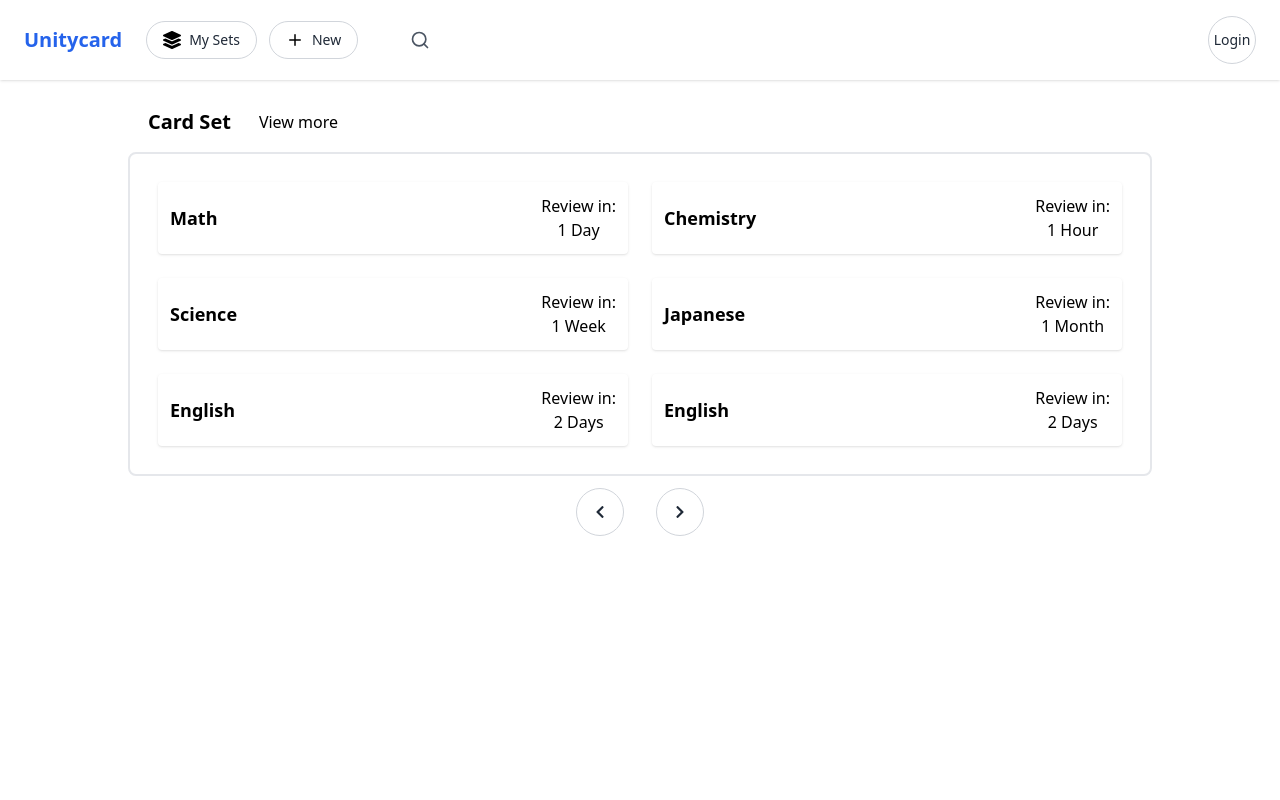
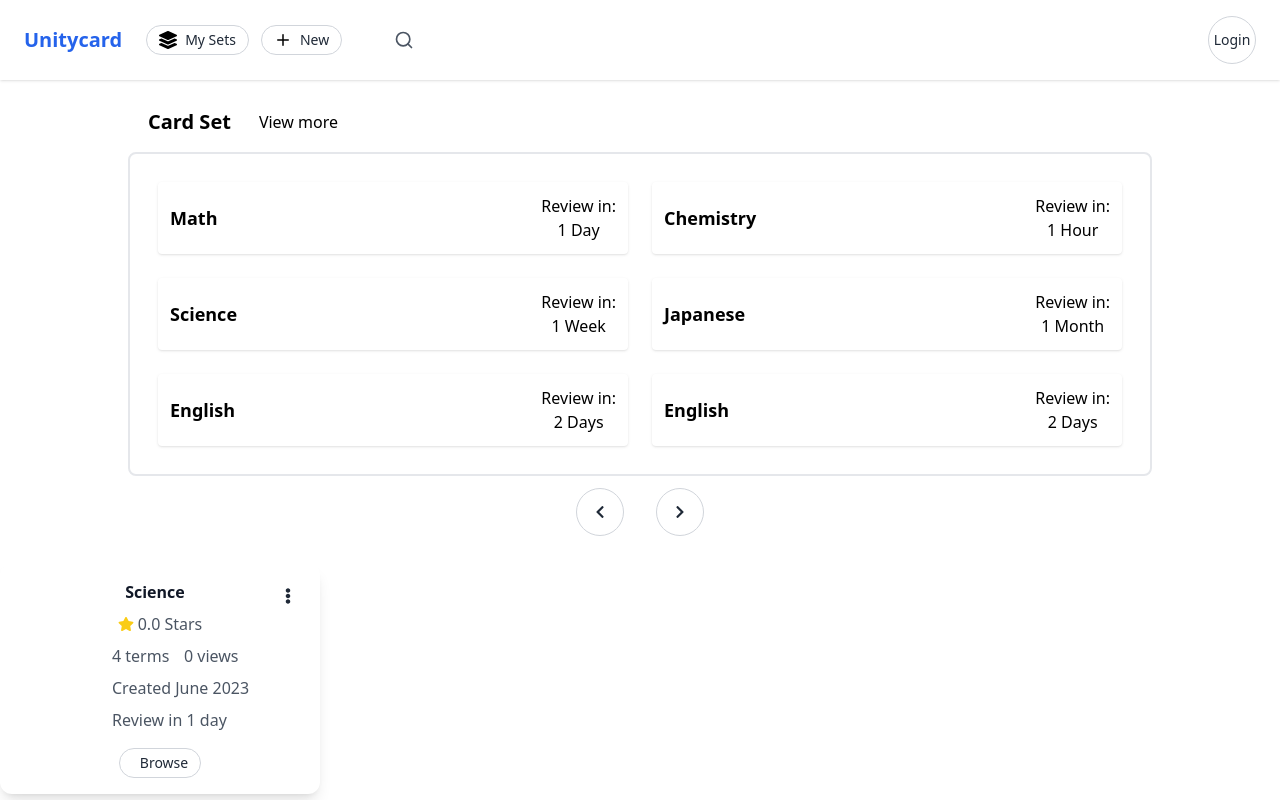
Before and after one commit to JayCenxx/forgetCurve, a React (Create React App) app in the folder forgetcurve_react/: page / in a window 1280 px wide. Built offline with nearby package versions, Linux system fonts and the light colour scheme.

Commit message:
header fixing

```diff
--- a/forgetcurve_react/src/App.js
+++ b/forgetcurve_react/src/App.js
@@ -1,4 +1,5 @@
 // App.js
+import CardSetDetails from "./components/CardSetDetails";
 import CardSetMain from "./components/CardSetMain";
 import Header from "./components/header/Header";
 
@@ -7,7 +8,7 @@ function App() {
     <>
       <Header />
       <CardSetMain/>
-
+   <CardSetDetails/>
     </>
   );
 }
--- a/forgetcurve_react/src/components/CardSetDetails.js
+++ b/forgetcurve_react/src/components/CardSetDetails.js
@@ -0,0 +1,50 @@
+import { buttonStyle } from "../style/styles";
+import { FaStar } from "react-icons/fa";
+import ThreedotsButton from "./buttons/ThreedotsButton";
+
+
+const CardSetDetails = () => {
+  return (
+    <main className="bg-white shadow-lg rounded-xl p-4 max-w-xs w-full ">
+      <section className="flex flex-row ">
+        <div className="basis-5/12"></div>
+        <div className="text-md font-semibold text-gray-900">Science</div>
+        <div className="basis-4/12"></div>
+          <ThreedotsButton />
+      </section>
+
+      <section className="flex items-center justify-center">
+        <div className="flex items-center space-x-1">
+          <FaStar className="text-yellow-400 "/>
+          <span className="text-md text-gray-600">0.0 Stars</span>
+        </div>
+      </section>
+
+      <section className="flex flex-row mt-2 ">
+       <div className="basis-24 "></div>
+          <div className="basis-1/4  text-md text-gray-600">4 terms</div>
+          <div className="basis-1/4 text-md text-gray-600 "> 0 views</div>
+      </section>
+
+      <section className="flex flex-row mt-2">
+      <div className="basis-24 "></div>
+      <div className="basis-2/4 text-md text-gray-600 ">Created June 2023</div>
+      </section>
+
+      <section className="flex flex-row mt-2">
+      <div className="basis-24 "></div>
+      <div className="basis-2/4 text-md text-gray-600 ">Review in 1 day</div>
+      </section>
+
+      <section className="flex items-center justify-center mt-4">
+        {/*Login Button */}
+        <button className={`${buttonStyle.pill_container} `}>
+          <div className={`${buttonStyle.pill_span} `}>Browse</div>
+        </button>
+      </section>
+
+    </main>
+  );
+};
+
+export default CardSetDetails;
--- a/forgetcurve_react/src/components/CardSetMain.js
+++ b/forgetcurve_react/src/components/CardSetMain.js
@@ -14,13 +14,13 @@ console.log(sampleJson);
       </section>
 
       {/* the Card List , affect the outside border & setup rules for the grid */}
-      <main className="border-2 border-gray-200 rounded-lg p-4 grid grid-cols-1 sm:grid-cols-2 ">
+      <section className="border-2 border-gray-200 rounded-lg p-4 grid grid-cols-1 sm:grid-cols-2 ">
         {sampleJson.map((card, index) => {
           return (
             // affect the outside of the card
-            <section key={index} className=" rounded shadow m-3 ">
+            <div key={index} className=" rounded shadow m-3 ">
               {/* affect inside each card */}
-              <section className="flex p-3 justify-between items-center  ">
+              <div className="flex p-3 justify-between items-center  ">
                 <h3 className="text-lg font-semibold cursor-pointer hover:underline ">
                   {card.subject}
                 </h3>
@@ -28,11 +28,11 @@ console.log(sampleJson);
                   <p>Review in:</p>
                   <p className="text-center"> {card.reviewTime}</p>
                 </div>
-              </section>
-            </section>
+              </div>
+            </div>
           );
         })}
-      </main>
+      </section>
 
       {/* arrow key to move to next page */}
       <ArrowButtons></ArrowButtons>
--- a/forgetcurve_react/src/components/buttons/ArrowButton.js
+++ b/forgetcurve_react/src/components/buttons/ArrowButton.js
@@ -1,4 +1,3 @@
-import React from "react";
 import { FaChevronLeft, FaChevronRight } from "react-icons/fa";
 import { buttonStyle } from "../../style/styles";
 
--- /dev/null
+++ b/forgetcurve_react/src/components/buttons/ThreedotsButton.js
@@ -0,0 +1,11 @@
+import { FaEllipsisV } from 'react-icons/fa'; // Make sure you have react-icons installed
+
+const ThreedotsButton = () => {
+  return (
+    <button className="p-2 rounded-lg  hover:bg-gray-300 focus:outline-none focus:ring-2 focus:ring-gray-400 ">
+      <FaEllipsisV className="text-gray-800" />
+    </button>
+  );
+};
+
+export default ThreedotsButton;
--- a/forgetcurve_react/src/components/header/CollapsibleMenu.js
+++ b/forgetcurve_react/src/components/header/CollapsibleMenu.js
@@ -1,10 +1,8 @@
 import React, { useState } from "react";
-import {
-  FiMenu,
-  FiX,
-  FiHome
-} from "react-icons/fi"; // Assuming these are the icons you want to use
+import { FiMenu, FiX, FiHome } from "react-icons/fi"; // Assuming these are the icons you want to use
 import MenuItem from "./MenuItem";
+import { FaLayerGroup } from "react-icons/fa";
+import { FiPlus } from "react-icons/fi";
 
 const CollapsibleMenu = () => {
   const [isExpanded, setIsExpanded] = useState(false);
@@ -12,7 +10,10 @@ const CollapsibleMenu = () => {
   return (
     <main className="relative pr-6 sm:hidden ">
       {/* Menu Icon - This icon will toggle the menu */}
-      <button onClick={() => setIsExpanded(!isExpanded)} className="text-xl text-gray-700 hover:text-gray-900 rounded-full p-2     border-gray-300 shadow-lg cursor-pointer  focus:ring-2 focus:ring-offset-2 focus:ring-blue-600">
+      <button
+        onClick={() => setIsExpanded(!isExpanded)}
+        className="text-xl text-gray-700 hover:text-gray-900 rounded-full p-2 border-gray-300 shadow-lg cursor-pointer  focus:ring-2 focus:ring-offset-2 focus:ring-gray-600"
+      >
         {isExpanded ? <FiX /> : <FiMenu />}{" "}
         {/* Toggle between open and close icons */}
       </button>
@@ -22,14 +23,22 @@ const CollapsibleMenu = () => {
         className={`${isExpanded ? "fixed" : "hidden"}
         inset-y-0 left-0 w-3/4 h-screen bg-white shadow-md z-10 overflow-y-auto`}
       >
-
         {/* Close Icon */}
-        <button onClick={() => setIsExpanded(false)} className="text-xl text-gray-700 hover:text-gray-900 rounded-full p-2  m-4  border border-gray-300 shadow-lg cursor-pointer  focus:ring-2 focus:ring-offset-2 focus:ring-gray-600">
+        <button
+          onClick={() => setIsExpanded(false)}
+          className="text-xl text-gray-700 hover:text-gray-900 rounded-full p-2  m-4  border border-gray-300 shadow-lg cursor-pointer  focus:ring-2 focus:ring-offset-2 focus:ring-gray-600">
           <FiX /> {/* Icon to close the menu */}
         </button>
 
-        <div className="bg-white shadow-lg rounded-lg">
-          <MenuItem icon={<FiHome />} text="Overview" />
+
+        {/* myset */}
+        <div className="shadow-md rounded-lg">
+        <MenuItem icon={<FaLayerGroup />} text="My Sets" />
+        </div>
+
+        {/* Add Button */}
+        <div className="shadow-md rounded-lg">
+        <MenuItem icon={<FiPlus />} text="New" />
         </div>
       </section>
     </main>
--- a/forgetcurve_react/src/components/header/MenuItem.js
+++ b/forgetcurve_react/src/components/header/MenuItem.js
@@ -6,7 +6,6 @@ const MenuItem = ({ icon, text }) => {
           {icon}
           <span className="ml-3">{text}</span>
         </div>
-        {/* <FiChevronRight /> You can use any right arrow icon here */}
       </main>
     );
   };
--- a/forgetcurve_react/src/style/styles.js
+++ b/forgetcurve_react/src/style/styles.js
@@ -2,11 +2,12 @@
 
 const buttonStyle = {
   pill_container:
-    "flex items-center justify-center px-4 py-2  border border-gray-300 rounded-full  hover:bg-gray-100 focus:outline-none  ",
+    "flex items-center justify-center px-3 py-1  border border-gray-300 rounded-full  hover:bg-gray-100 focus:outline-none  ",
   pill_span: "ml-2 font-medium text-sm text-gray-800",
   round_container: "flex items-center justify-center p-2 border border-gray-300 rounded-full hover:bg-gray-100   h-12 w-12",
   round_span: "font-medium text-sm text-gray-800",
-  colorRing: "focus:ring-2  focus:ring-gray-500"
+  colorRing: "focus:ring-2  focus:ring-gray-500 focus:outline-none",
+  focusColor:"focus:bg-red-500 "
 };
 
 
```
